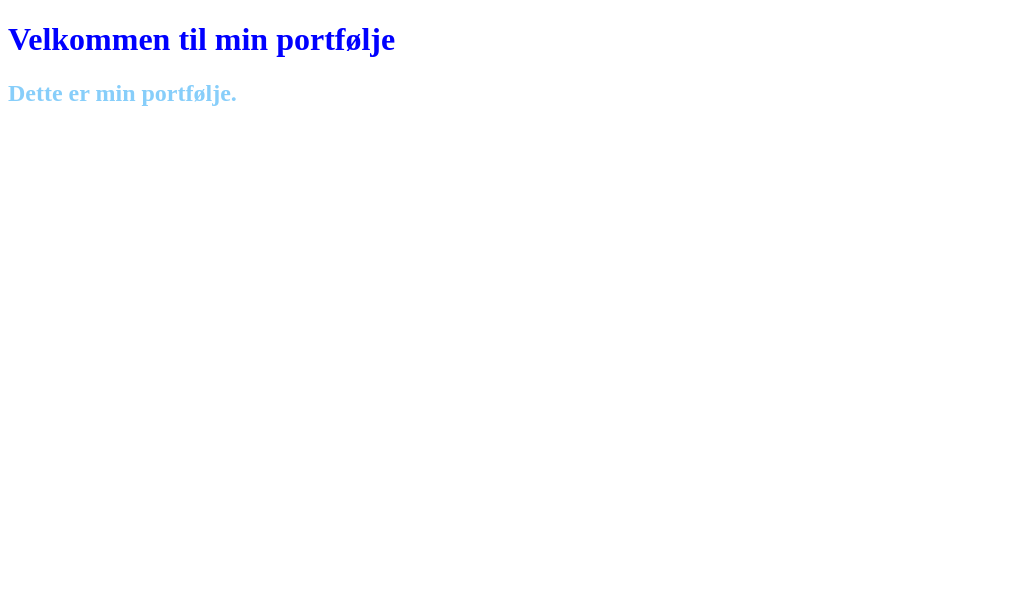
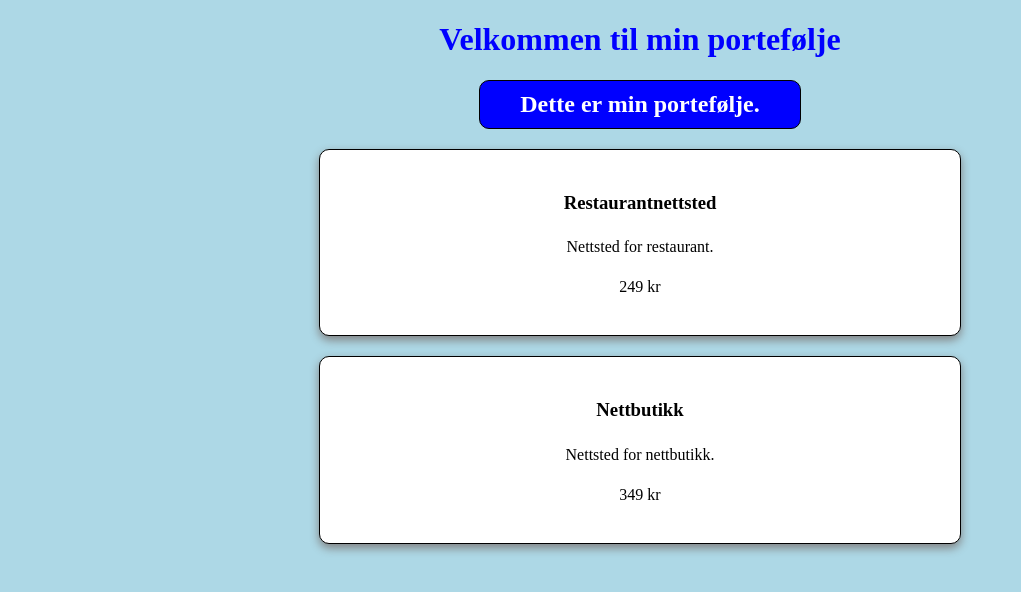
Before and after one commit to ghaithh03/portfolio, a plain HTML site: page index.html in a window 1280 px wide. Shown: the whole page, without its empty margins (0-1021 px from the left). Drawn offline with Linux system fonts and the light colour scheme.

Commit message:
oppdatering 2
jippi

```diff
--- a/index.html
+++ b/index.html
@@ -7,19 +7,65 @@
 
     <style>
 
+body {
+background-color: lightblue;
+
+}
+
 h1 {
     color: blue;
+    text-align: center;
 }
 
 .underoverskrift {
-    color: lightskyblue;
+    background-color: blue;
+    color: white;
+    padding: 10px;
+    margin: 10px auto;
+    max-width: 300px;
+    border-radius: 10px;
+    text-align: center;
+    border: 1px solid black;
+}
+
+.portefølje {
+    background-color: white;
+    padding: 20px;
+    margin: 20px auto;
+    max-width: 600px;
+    border-radius: 10px;
+    box-shadow: 0 4px 10px gray;
+    text-align: center;
+    line-height: 1.5;
+    border: 1px solid black;
+    transition: 0.3s;
+    cursor: pointer;
+}
+
+.portefølje:hover {
+    transform: scale(1.03);
+    box-shadow: 0 8px 20px gray;
+
 }
 
     </style>
 
 </head>
 <body>
-    <h1>Velkommen til min portfølje</h1>
-    <h2 class="underoverskrift">Dette er min portfølje.</h2>
+    <h1>Velkommen til min portefølje</h1>
+    <h2 class="underoverskrift">Dette er min portefølje.</h2>
+
+    <div class="portefølje">
+        <h3>Restaurantnettsted</h3>
+        <p>Nettsted for restaurant.</p>
+        <p class="pris">249 kr</p>
+    </div>
+
+    <div class="portefølje">
+        <h3>Nettbutikk</h3>
+        <p>Nettsted for nettbutikk.</p>
+        <p class="pris">349 kr</p>
+    </div>
+
 </body>
 </html>
```
